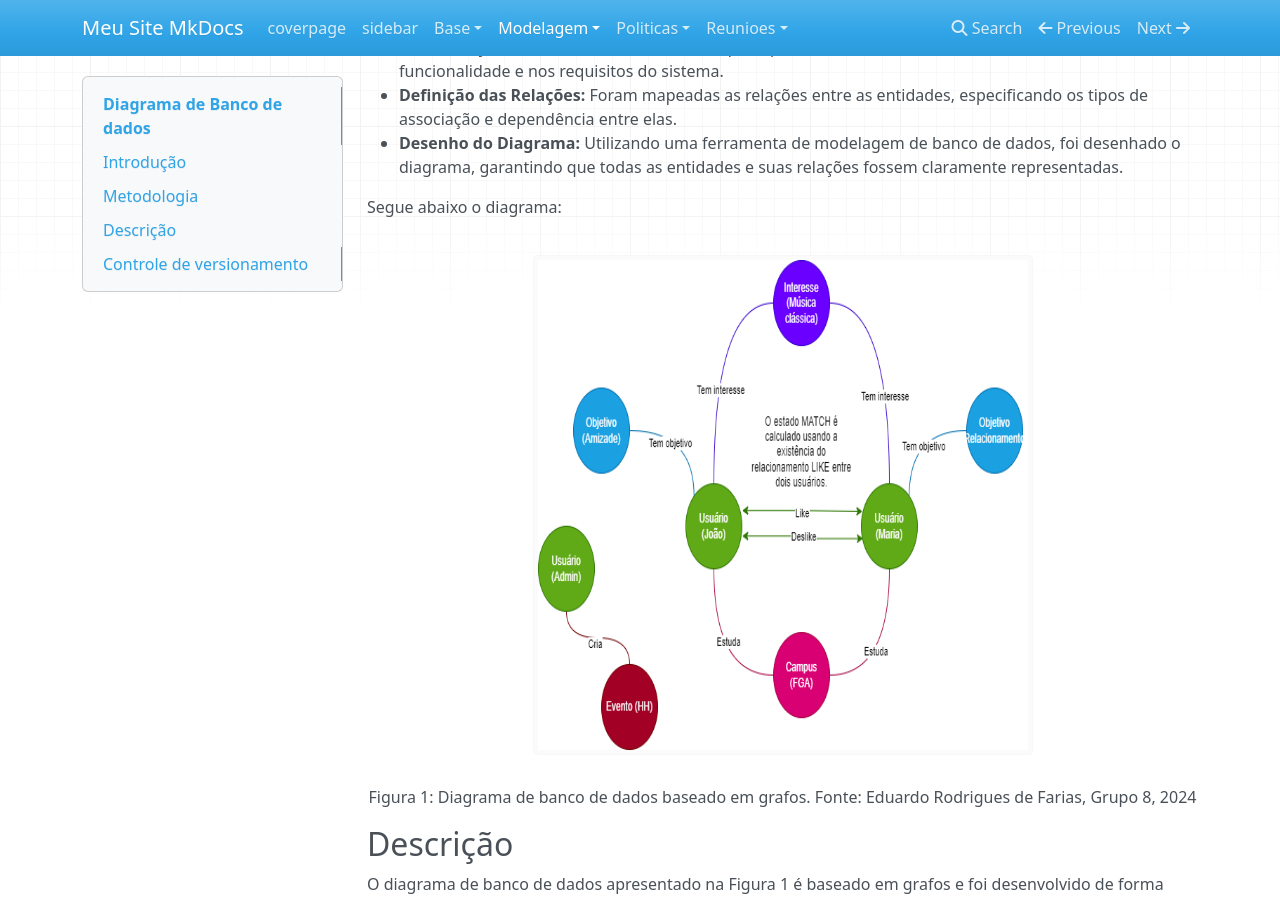
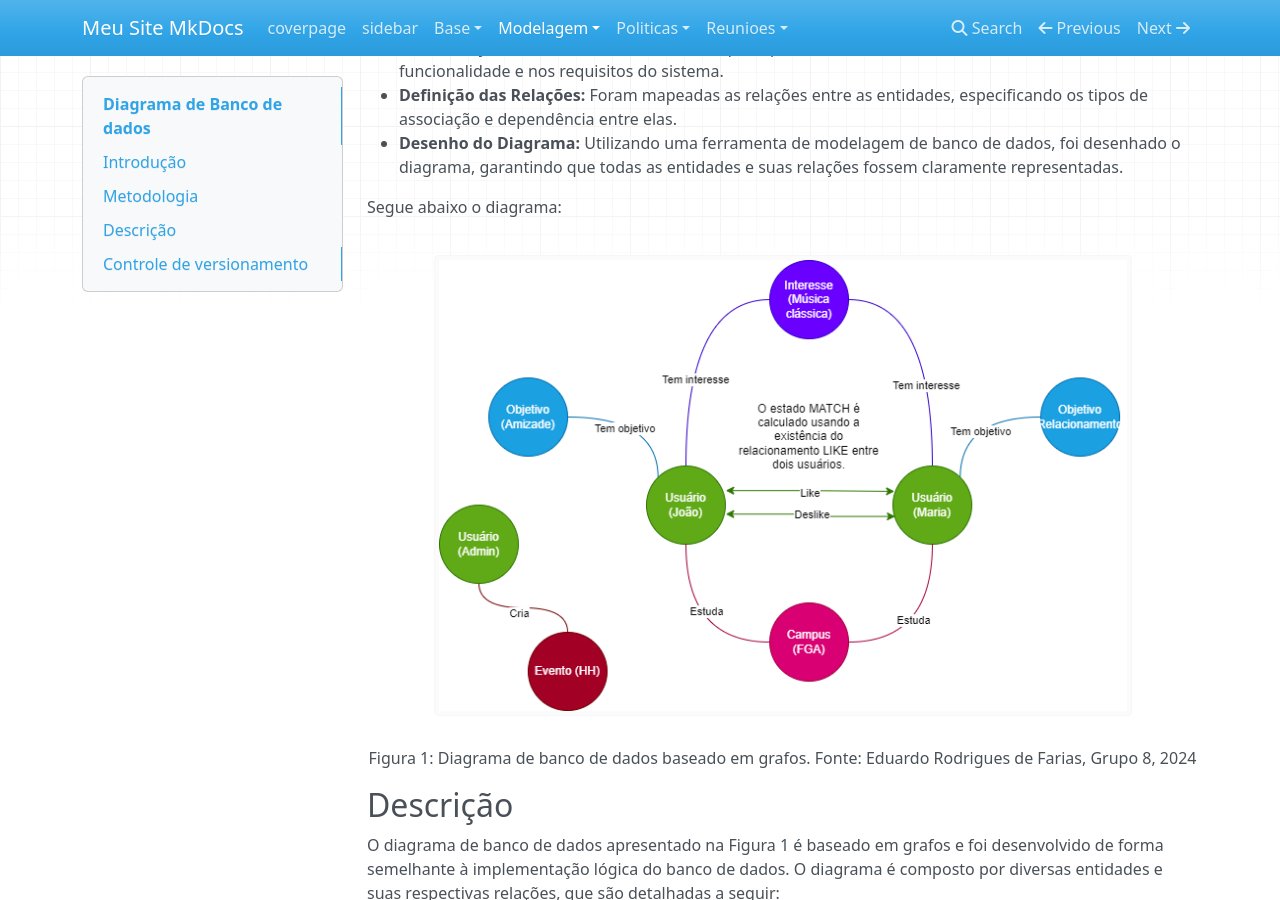
Before and after one commit to UnBArqDsw2024-1/2024.1_G8_UnBreja, an MkDocs documentation site: the page built from docs/Modelagem/2.1.3.DiagramaBancoDeDados.md, in a window 1280 px wide and 900 px high, scrolled down 368 px. Built offline with MkDocs 1.6.1, drawn with Linux system fonts in a browser that asks for light colours; nearby versions of some CDN libraries.

Commit message:
ajustando dimensões do diagrama de bd

```diff
--- a/docs/Modelagem/2.1.3.DiagramaBancoDeDados.md
+++ b/docs/Modelagem/2.1.3.DiagramaBancoDeDados.md
@@ -14,7 +14,7 @@ Para a elaboração do diagrama de banco de dados, foram seguidos os seguintes p
 
 Segue abaixo o diagrama:
 
-<div align = "center"><img src="https://github.com/UnBArqDsw2024-1/2024.1_G8_UnBreja/blob/gh-pages/docs/assets/diagrama_db.png?raw=true" alt="Figura 1: Diagrama de banco de dados." height="500" width="500">
+<div align = "center"><img src="https://github.com/UnBArqDsw2024-1/2024.1_G8_UnBreja/blob/gh-pages/docs/assets/diagrama_db.png?raw=true" alt="Figura 1: Diagrama de banco de dados." height="461" width="698">
 <p>Figura 1: Diagrama de banco de dados baseado em grafos. Fonte: Eduardo Rodrigues de Farias, Grupo 8, 2024</p></div>
 
 ## Descrição
```
